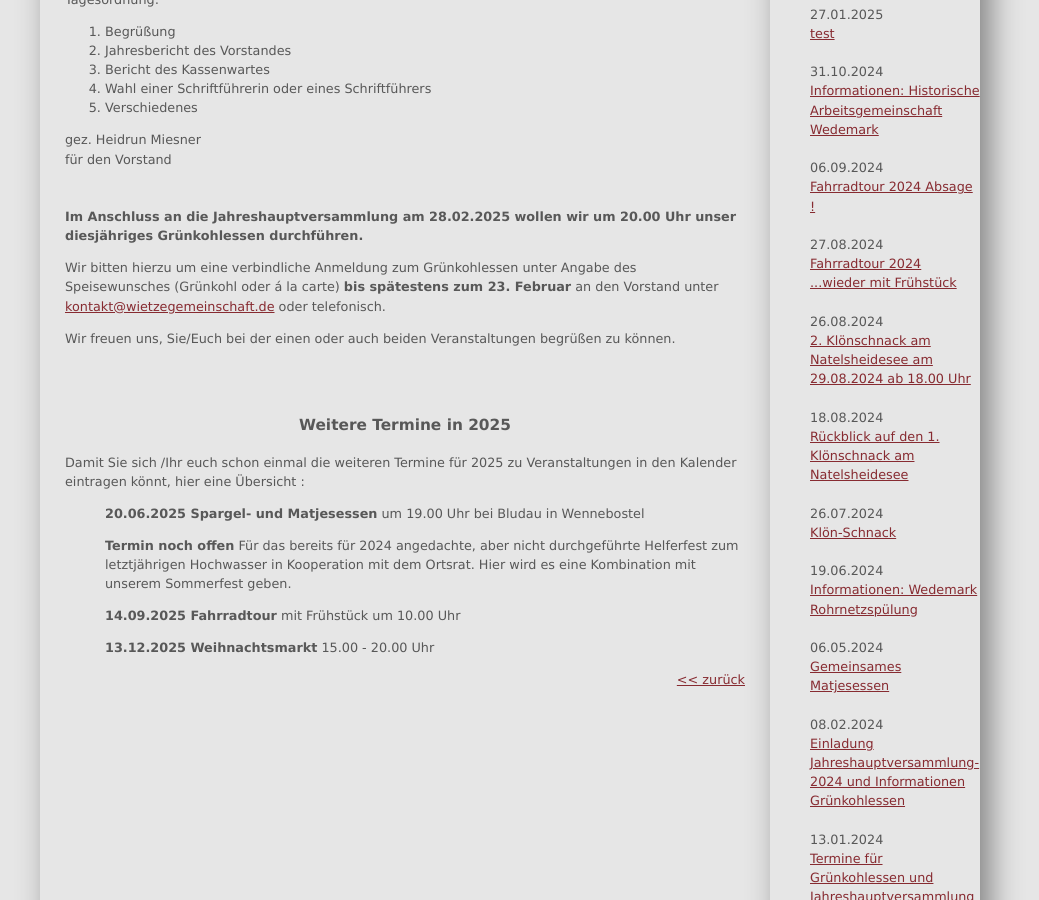
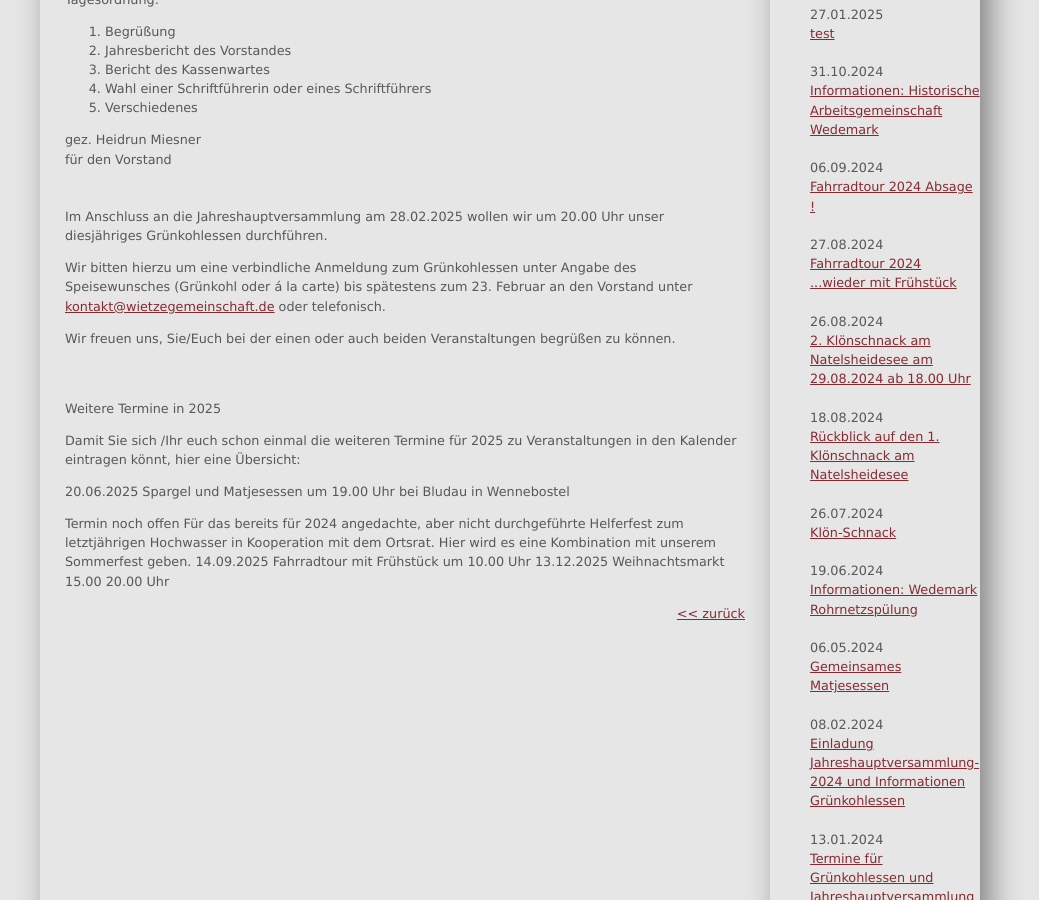
Before and after one commit to car-hei/wietze-gemeinschaft.github.io, a Jekyll site: the page built from _posts/2025-01-27-test.md, in a window 1280 px wide and 900 px high, scrolled down 475 px. Shown: the whole window, without its empty margins (130-1169 px from the left). Built offline with Jekyll 4.4.1, drawn with Linux system fonts in a browser that asks for light colours.

Commit message:
Update 2025-01-27-test.md

```diff
--- a/_posts/2025-01-27-test.md
+++ b/_posts/2025-01-27-test.md
@@ -22,27 +22,23 @@ gez. Heidrun Miesner
 für den Vorstand
 <br/>
 <br/>
-**Im Anschluss an die Jahreshauptversammlung am 28.02.2025 wollen wir um
-20.00 Uhr unser diesjähriges Grünkohlessen durchführen.**
+Im Anschluss an die Jahreshauptversammlung am 28.02.2025 wollen wir um
+20.00 Uhr unser diesjähriges Grünkohlessen durchführen.
 
-Wir bitten hierzu um eine verbindliche Anmeldung zum Grünkohlessen unter Angabe des Speisewunsches (Grünkohl oder á la carte) **bis spätestens zum 23. Februar**
+Wir bitten hierzu um eine verbindliche Anmeldung zum Grünkohlessen unter Angabe des Speisewunsches (Grünkohl oder á la carte) bis spätestens zum 23. Februar
 an den Vorstand unter [kontakt@wietzegemeinschaft.de](mailto:kontakt@wietzegemeinschaft.de) oder telefonisch.
 
 Wir freuen uns, Sie/Euch bei der einen oder auch beiden Veranstaltungen begrüßen zu können.
 
 <br/>
 <br/>
-<h2><p align="center">Weitere Termine in 2025</p></h2>
+Weitere Termine in 2025
 
-Damit Sie sich /Ihr euch schon einmal die weiteren Termine für 2025 zu Veranstaltungen in den Kalender eintragen könnt, hier eine Übersicht :
+Damit Sie sich /Ihr euch schon einmal die weiteren Termine für 2025 zu Veranstaltungen in den Kalender eintragen könnt, hier eine Übersicht:
 
-+ **20.06.2025	Spargel- und Matjesessen** um 19.00 Uhr bei Bludau in Wennebostel
+20.06.2025	Spargel und Matjesessen um 19.00 Uhr bei Bludau in Wennebostel
 
-
-+ **Termin noch offen**  Für das bereits für 2024 angedachte, aber nicht durchgeführte Helferfest zum letztjährigen Hochwasser in Kooperation mit dem Ortsrat.
+Termin noch offen  Für das bereits für 2024 angedachte, aber nicht durchgeführte Helferfest zum letztjährigen Hochwasser in Kooperation mit dem Ortsrat.
 Hier wird es eine Kombination mit unserem Sommerfest geben.
-
-
-+ **14.09.2025	Fahrradtour** mit Frühstück um 10.00 Uhr
-
-+ **13.12.2025 	Weihnachtsmarkt** 15.00 - 20.00 Uhr
+14.09.2025	Fahrradtour mit Frühstück um 10.00 Uhr
+13.12.2025 	Weihnachtsmarkt 15.00  20.00 Uhr
```
